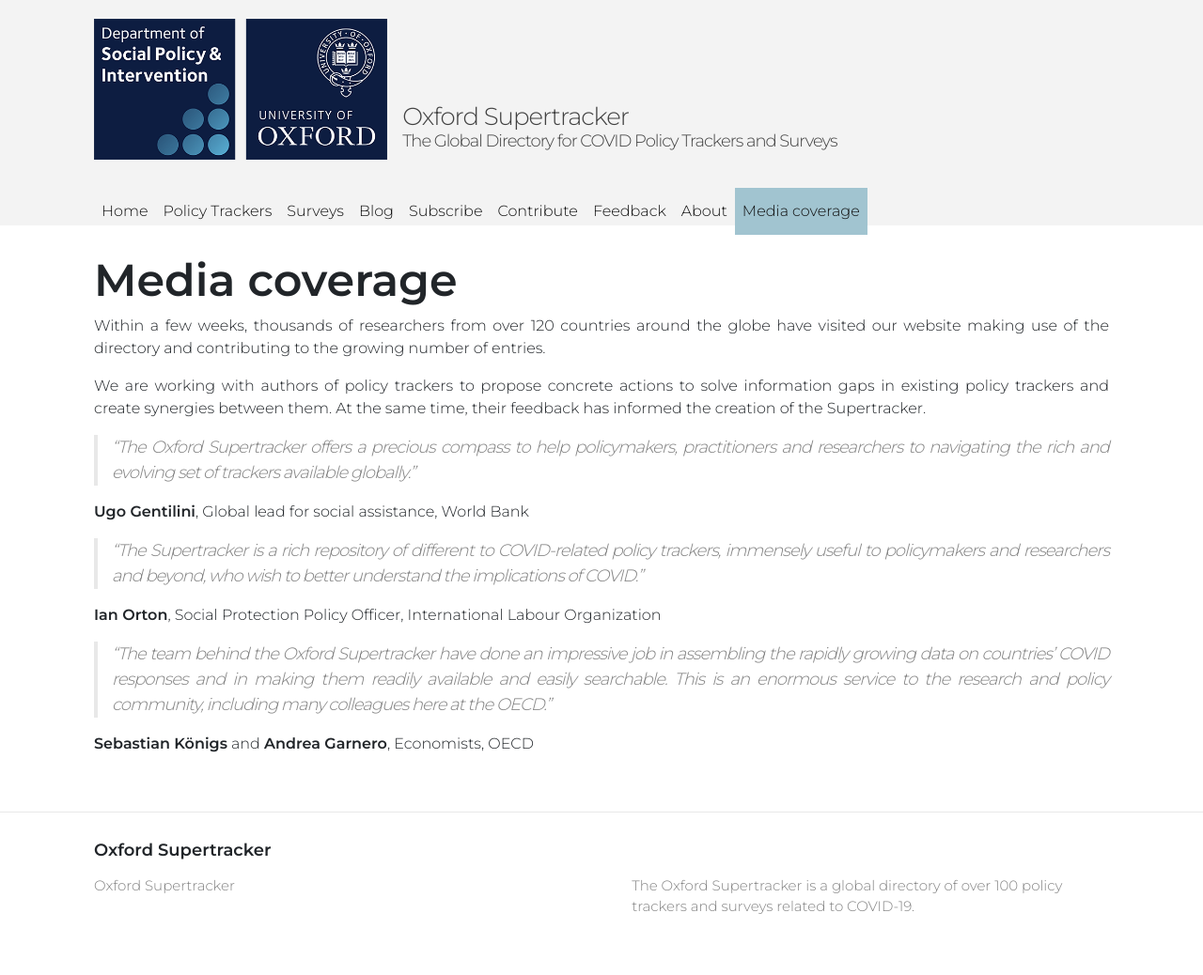
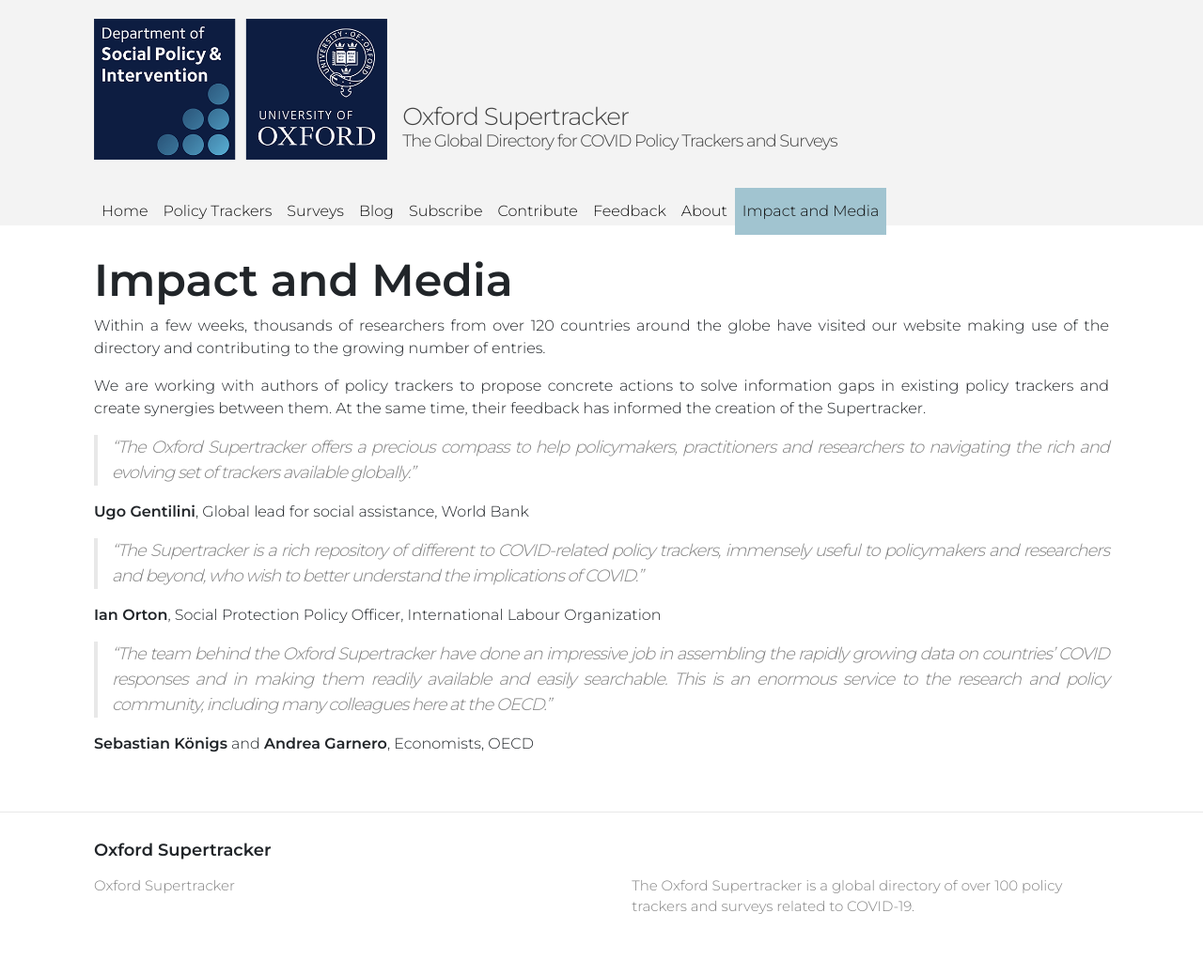
Before and after one commit to lukaslehner/supertracker, a Jekyll site: the page built from 08_media.md, in a window 1280 px wide. Shown: the whole page at 94% size. Built offline with Jekyll 4.4.1, drawn with Linux system fonts in a browser that asks for light colours.

Commit message:
fix: Impact and Media - title

```diff
--- a/08_media.md
+++ b/08_media.md
@@ -1,11 +1,11 @@
 ---
 layout: page
-title: Media coverage
+title: Impact and Media
 permalink: /media/
 order: 8
 ---
 
-# Media coverage
+# Impact and Media
 
 Within a few weeks, thousands of researchers from over 120 countries around the globe have visited our website making use of the directory and contributing to the growing number of entries.
 
```
